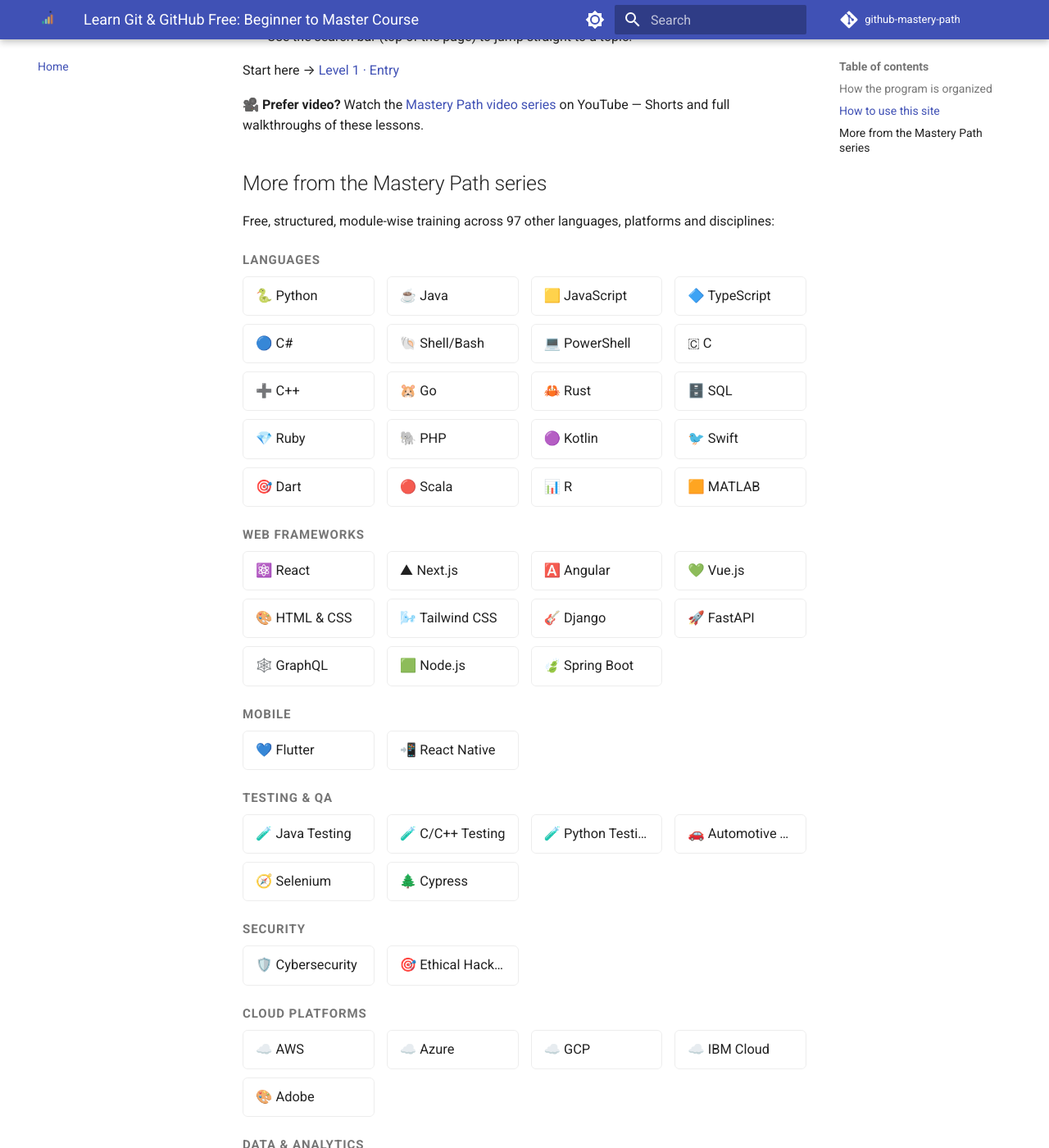
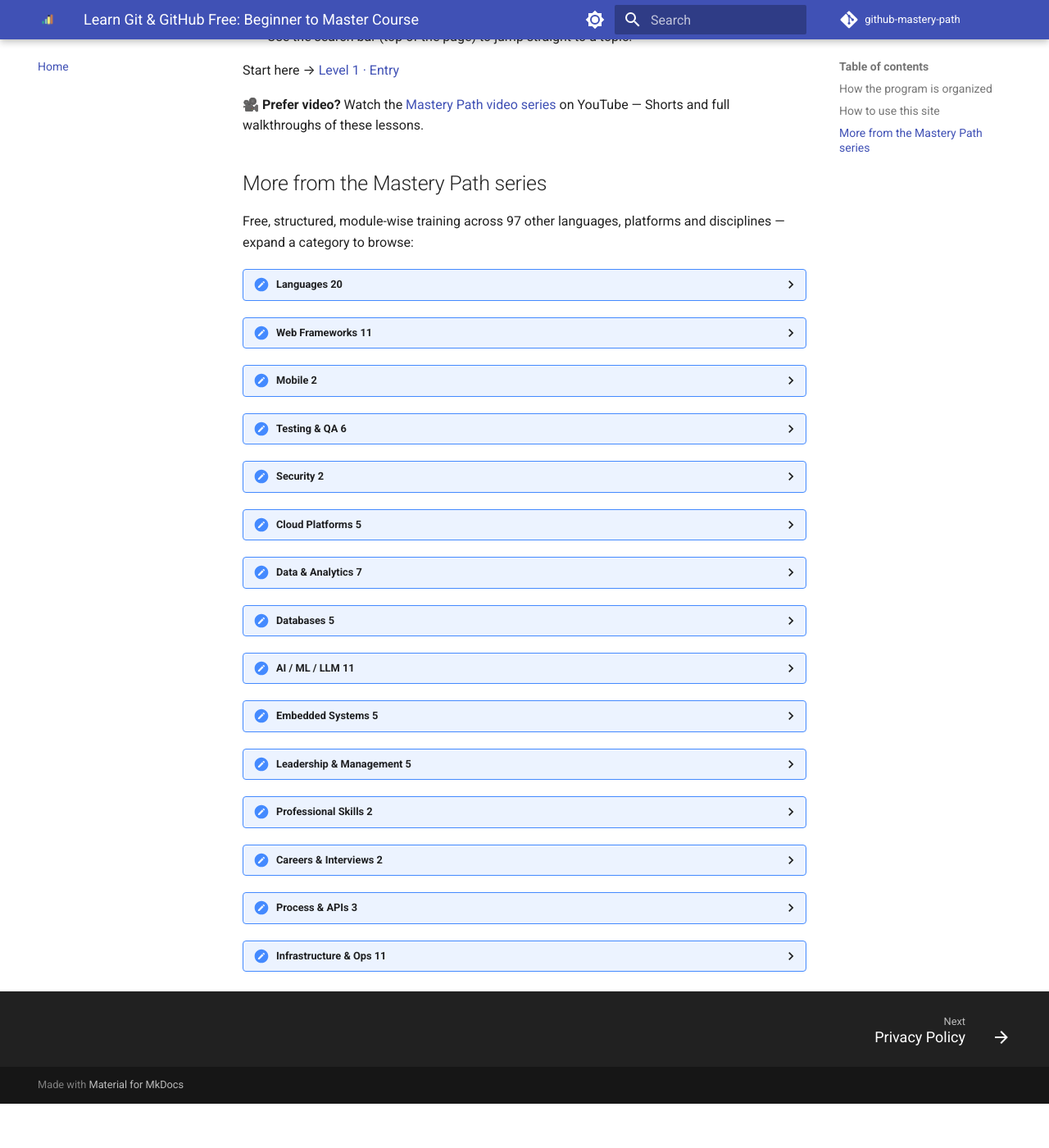
Before and after one commit to SIGILIPELLI/github-mastery-path, an MkDocs documentation site: the page built from docs/index.md, in a window 1280 px wide and 1400 px high, scrolled down 1053 px. Shown: the whole window at 82% size. Built offline with MkDocs 1.6.1 and Material for MkDocs 9.7.7, drawn with Linux system fonts in a browser that asks for light colours; comment, search, counter and statistics services are not loaded; after the commit the page ends 2399 px from its top, so only the background shows below that; some of the changed text lies outside the part shown.

Commit message:
Make cross-site course links collapsible instead of a 97-link wall
The "More from the Mastery Path series" section dumped all 97 sibling
courses as one long flat list, making the homepage ~10 screens tall.
Group them into 15 category cards using native <details>/<summary>
(Material's own collapsible-admonition styling, no extra JS), so the
page is compact by default and still fully link-complete and
crawlable when collapsed.

Co-Authored-By: Claude Sonnet 5 <noreply@anthropic.com>
Claude-Session: https://claude.ai/code/session_01Hje8nqbBP9V9WQ3JEcJc69

```diff
--- a/docs/index.md
+++ b/docs/index.md
@@ -56,10 +56,11 @@ Start here → [Level 1 · Entry](level-1/index.md)
 
 ## More from the Mastery Path series
 
-Free, structured, module-wise training across 97 other languages, platforms and disciplines:
+Free, structured, module-wise training across 97 other languages, platforms and disciplines — expand a category to browse:
 
-<div class="mastery-grid-wrap">
-<p class="mastery-grid-category">Languages</p>
+<div class="mastery-tracks">
+<details class="mastery-card">
+<summary>Languages <span class="mastery-count">20</span></summary>
 <div class="mastery-grid">
   <a href="https://sigilipelli.github.io/python-mastery-path/">🐍 Python</a>
   <a href="https://sigilipelli.github.io/java-mastery-path/">☕ Java</a>
@@ -82,7 +83,9 @@ Free, structured, module-wise training across 97 other languages, platforms and
   <a href="https://sigilipelli.github.io/r-mastery-path/">📊 R</a>
   <a href="https://sigilipelli.github.io/matlab-mastery-path/">🟧 MATLAB</a>
 </div>
-<p class="mastery-grid-category">Web Frameworks</p>
+</details>
+<details class="mastery-card">
+<summary>Web Frameworks <span class="mastery-count">11</span></summary>
 <div class="mastery-grid">
   <a href="https://sigilipelli.github.io/react-mastery-path/">⚛️ React</a>
   <a href="https://sigilipelli.github.io/nextjs-mastery-path/">▲ Next.js</a>
@@ -96,12 +99,16 @@ Free, structured, module-wise training across 97 other languages, platforms and
   <a href="https://sigilipelli.github.io/nodejs-mastery-path/">🟩 Node.js</a>
   <a href="https://sigilipelli.github.io/spring-boot-mastery-path/">🍃 Spring Boot</a>
 </div>
-<p class="mastery-grid-category">Mobile</p>
+</details>
+<details class="mastery-card">
+<summary>Mobile <span class="mastery-count">2</span></summary>
 <div class="mastery-grid">
   <a href="https://sigilipelli.github.io/flutter-mastery-path/">💙 Flutter</a>
   <a href="https://sigilipelli.github.io/react-native-mastery-path/">📲 React Native</a>
 </div>
-<p class="mastery-grid-category">Testing & QA</p>
+</details>
+<details class="mastery-card">
+<summary>Testing & QA <span class="mastery-count">6</span></summary>
 <div class="mastery-grid">
   <a href="https://sigilipelli.github.io/java-testing-mastery-path/">🧪 Java Testing</a>
   <a href="https://sigilipelli.github.io/cpp-testing-mastery-path/">🧪 C/C++ Testing</a>
@@ -110,12 +117,16 @@ Free, structured, module-wise training across 97 other languages, platforms and
   <a href="https://sigilipelli.github.io/selenium-mastery-path/">🧭 Selenium</a>
   <a href="https://sigilipelli.github.io/cypress-mastery-path/">🌲 Cypress</a>
 </div>
-<p class="mastery-grid-category">Security</p>
+</details>
+<details class="mastery-card">
+<summary>Security <span class="mastery-count">2</span></summary>
 <div class="mastery-grid">
   <a href="https://sigilipelli.github.io/cybersecurity-mastery-path/">🛡️ Cybersecurity</a>
   <a href="https://sigilipelli.github.io/ethical-hacking-mastery-path/">🎯 Ethical Hacking</a>
 </div>
-<p class="mastery-grid-category">Cloud Platforms</p>
+</details>
+<details class="mastery-card">
+<summary>Cloud Platforms <span class="mastery-count">5</span></summary>
 <div class="mastery-grid">
   <a href="https://sigilipelli.github.io/aws-mastery-path/">☁️ AWS</a>
   <a href="https://sigilipelli.github.io/azure-mastery-path/">☁️ Azure</a>
@@ -123,7 +134,9 @@ Free, structured, module-wise training across 97 other languages, platforms and
   <a href="https://sigilipelli.github.io/ibm-cloud-mastery-path/">☁️ IBM Cloud</a>
   <a href="https://sigilipelli.github.io/adobe-mastery-path/">🎨 Adobe</a>
 </div>
-<p class="mastery-grid-category">Data & Analytics</p>
+</details>
+<details class="mastery-card">
+<summary>Data & Analytics <span class="mastery-count">7</span></summary>
 <div class="mastery-grid">
   <a href="https://sigilipelli.github.io/data-engineering-mastery-path/">🛠️ Data Engineering</a>
   <a href="https://sigilipelli.github.io/data-science-mastery-path/">📈 Data Science</a>
@@ -133,7 +146,9 @@ Free, structured, module-wise training across 97 other languages, platforms and
   <a href="https://sigilipelli.github.io/etl-datalake-mastery-path/">🏞️ ETL & Data Lake</a>
   <a href="https://sigilipelli.github.io/power-bi-mastery-path/">📉 Power BI</a>
 </div>
-<p class="mastery-grid-category">Databases</p>
+</details>
+<details class="mastery-card">
+<summary>Databases <span class="mastery-count">5</span></summary>
 <div class="mastery-grid">
   <a href="https://sigilipelli.github.io/postgresql-mastery-path/">🐘 PostgreSQL</a>
   <a href="https://sigilipelli.github.io/mongodb-mastery-path/">🍃 MongoDB</a>
@@ -141,7 +156,9 @@ Free, structured, module-wise training across 97 other languages, platforms and
   <a href="https://sigilipelli.github.io/snowflake-mastery-path/">❄️ Snowflake</a>
   <a href="https://sigilipelli.github.io/databricks-mastery-path/">🧱 Databricks</a>
 </div>
-<p class="mastery-grid-category">AI / ML / LLM</p>
+</details>
+<details class="mastery-card">
+<summary>AI / ML / LLM <span class="mastery-count">11</span></summary>
 <div class="mastery-grid">
   <a href="https://sigilipelli.github.io/ai-ml-mastery-path/">🤖 AI/ML</a>
   <a href="https://sigilipelli.github.io/llm-dev-mastery-path/">🧠 LLM Dev</a>
@@ -155,7 +172,9 @@ Free, structured, module-wise training across 97 other languages, platforms and
   <a href="https://sigilipelli.github.io/mlops-mastery-path/">🔁 MLOps</a>
   <a href="https://sigilipelli.github.io/computer-vision-mastery-path/">👁️ Computer Vision</a>
 </div>
-<p class="mastery-grid-category">Embedded Systems</p>
+</details>
+<details class="mastery-card">
+<summary>Embedded Systems <span class="mastery-count">5</span></summary>
 <div class="mastery-grid">
   <a href="https://sigilipelli.github.io/embedded-mastery-path/">🔌 Embedded</a>
   <a href="https://sigilipelli.github.io/embedded-linux-mastery-path/">🐧 Embedded Linux</a>
@@ -163,7 +182,9 @@ Free, structured, module-wise training across 97 other languages, platforms and
   <a href="https://sigilipelli.github.io/freertos-mastery-path/">⏱️ FreeRTOS</a>
   <a href="https://sigilipelli.github.io/s32k-mastery-path/">🔧 S32K</a>
 </div>
-<p class="mastery-grid-category">Leadership & Management</p>
+</details>
+<details class="mastery-card">
+<summary>Leadership & Management <span class="mastery-count">5</span></summary>
 <div class="mastery-grid">
   <a href="https://sigilipelli.github.io/product-manager-mastery-path/">📋 Product Manager</a>
   <a href="https://sigilipelli.github.io/product-lead-mastery-path/">🧭 Product Lead</a>
@@ -171,23 +192,31 @@ Free, structured, module-wise training across 97 other languages, platforms and
   <a href="https://sigilipelli.github.io/ai-manager-mastery-path/">🤖 AI Manager</a>
   <a href="https://sigilipelli.github.io/servant-leadership-mastery-path/">🤝 Servant Leadership</a>
 </div>
-<p class="mastery-grid-category">Professional Skills</p>
+</details>
+<details class="mastery-card">
+<summary>Professional Skills <span class="mastery-count">2</span></summary>
 <div class="mastery-grid">
   <a href="https://sigilipelli.github.io/english-fluency-mastery-path/">🗣️ English Fluency & IELTS</a>
   <a href="https://sigilipelli.github.io/workday-mastery-path/">🧑‍💼 Workday</a>
 </div>
-<p class="mastery-grid-category">Careers & Interviews</p>
+</details>
+<details class="mastery-card">
+<summary>Careers & Interviews <span class="mastery-count">2</span></summary>
 <div class="mastery-grid">
   <a href="https://sigilipelli.github.io/dsa-interview-mastery-path/">🧩 DSA & Coding Interviews</a>
   <a href="https://sigilipelli.github.io/system-design-mastery-path/">🏗️ System Design</a>
 </div>
-<p class="mastery-grid-category">Process & APIs</p>
+</details>
+<details class="mastery-card">
+<summary>Process & APIs <span class="mastery-count">3</span></summary>
 <div class="mastery-grid">
   <a href="https://sigilipelli.github.io/agile-mastery-path/">🔄 Agile/Scrum/Kanban</a>
   <a href="https://sigilipelli.github.io/rest-api-mastery-path/">🔗 REST API</a>
   <a href="https://sigilipelli.github.io/playwright-mastery-path/">🎭 Playwright</a>
 </div>
-<p class="mastery-grid-category">Infrastructure & Ops</p>
+</details>
+<details class="mastery-card">
+<summary>Infrastructure & Ops <span class="mastery-count">11</span></summary>
 <div class="mastery-grid">
   <a href="https://sigilipelli.github.io/server-ops-mastery-path/">🖥️ Server Ops</a>
   <a href="https://sigilipelli.github.io/linux-mastery-path/">🐧 Linux</a>
@@ -201,4 +230,5 @@ Free, structured, module-wise training across 97 other languages, platforms and
   <a href="https://sigilipelli.github.io/microservices-mastery-path/">🧩 Microservices</a>
   <a href="https://sigilipelli.github.io/observability-mastery-path/">📈 Observability</a>
 </div>
+</details>
 </div>
```
